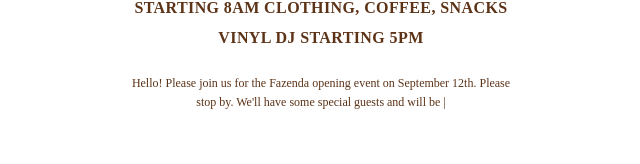
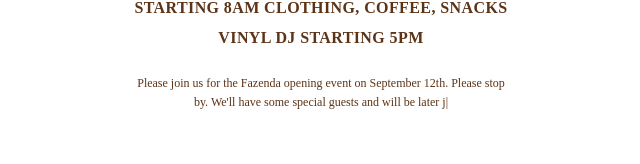
Before and after one commit to matteocarroll/fazenda, a Next.js app: page /sep12 in a window 1280 px wide. Shown: the part 364-528 px from the top of the page, without its empty margins (319-959 px from the left). Built offline with nearby package versions, Linux system fonts and the light colour scheme.

Commit message:
sep12: drop the Hello opener

```diff
--- a/app/sep12/page.tsx
+++ b/app/sep12/page.tsx
@@ -27,7 +27,7 @@ const HEAD = [
   "VINYL DJ STARTING 5PM",
 ]
 const BODY = [
-  "Hello! Please join us for the Fazenda opening event on September 12th. Please stop by. We'll have some special guests and will be later joined by dj and vinyl. We hope to see you soon.",
+  "Please join us for the Fazenda opening event on September 12th. Please stop by. We'll have some special guests and will be later joined by dj and vinyl. We hope to see you soon.",
   "It'll be a closed list starting 4pm so please make sure to rsvp. Please share to those interested!",
 ]
 
```
